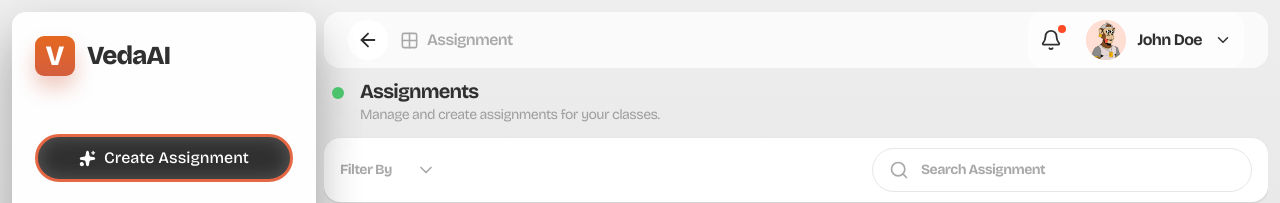
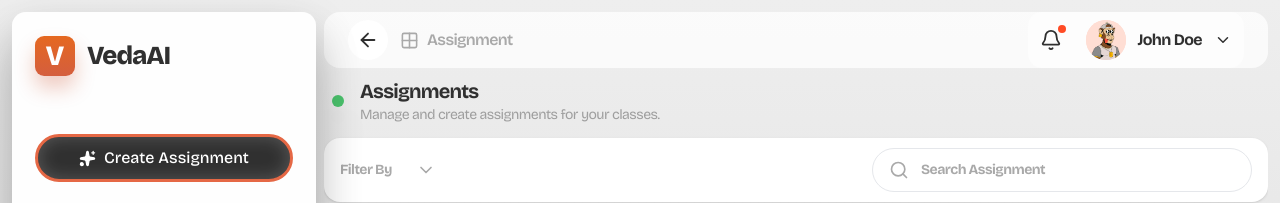
Before and after one commit to Talin12/Dev-AI, a Next.js app in the folder frontend/: page /assignments in a window 1280 px wide. Shown: the top 203 px of the page. Built offline with nearby package versions, Linux system fonts and the light colour scheme; no server answers.

Commit message:
assignment page ui fix

```diff
--- a/frontend/src/app/assignments/page.tsx
+++ b/frontend/src/app/assignments/page.tsx
@@ -15,9 +15,9 @@ export default function AssignmentsPage() {
   return (
     <div className="w-full max-w-[1100px] mx-auto flex flex-col gap-[12px]">
       <div className="w-full h-[50px] px-[8px] flex items-center gap-[16px]">
-        <div className="w-[12px] h-[12px] shrink-0 rounded-full bg-[#4BC26D] border-[4px] border-[#4BC26D66] shadow-[0px_32px_48px_0px_#00000033,0px_16px_48px_0px_#0000001F] relative top-[-8px]" />
+        <div className="w-[12px] h-[12px] shrink-0 rounded-full bg-[#4BC26D] border-[4px] border-[#4BC26D66] shadow-[0px_32px_48px_0px_#00000033,0px_16px_48px_0px_#0000001F]" />
 
-        <div className="flex flex-col">
+        <div className="flex flex-col justify-center">
           <h1 className="font-['Bricolage_Grotesque'] font-[700] text-[20px] leading-[1.4] tracking-[-0.04em] text-[#303030]">
             Assignments
           </h1>
```
